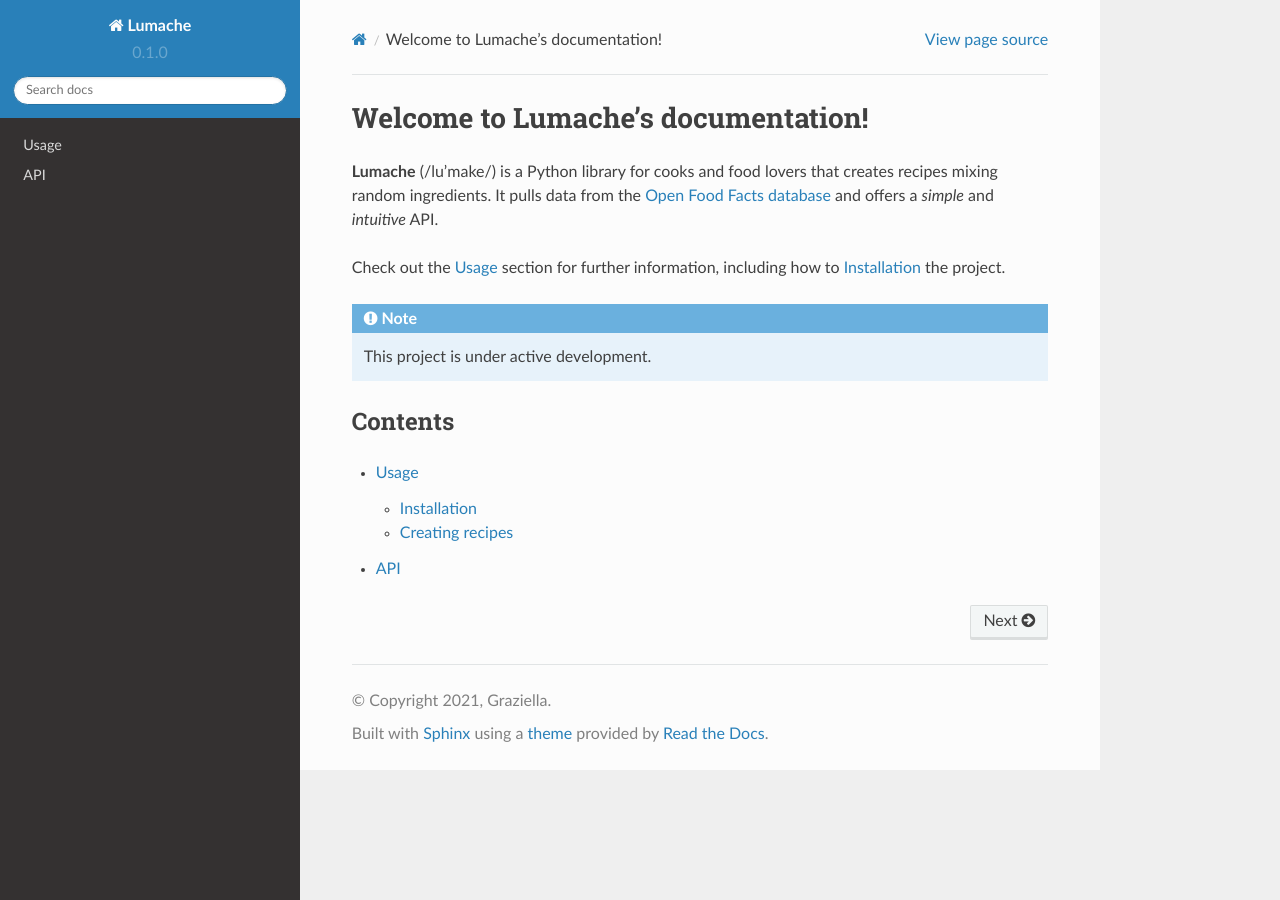
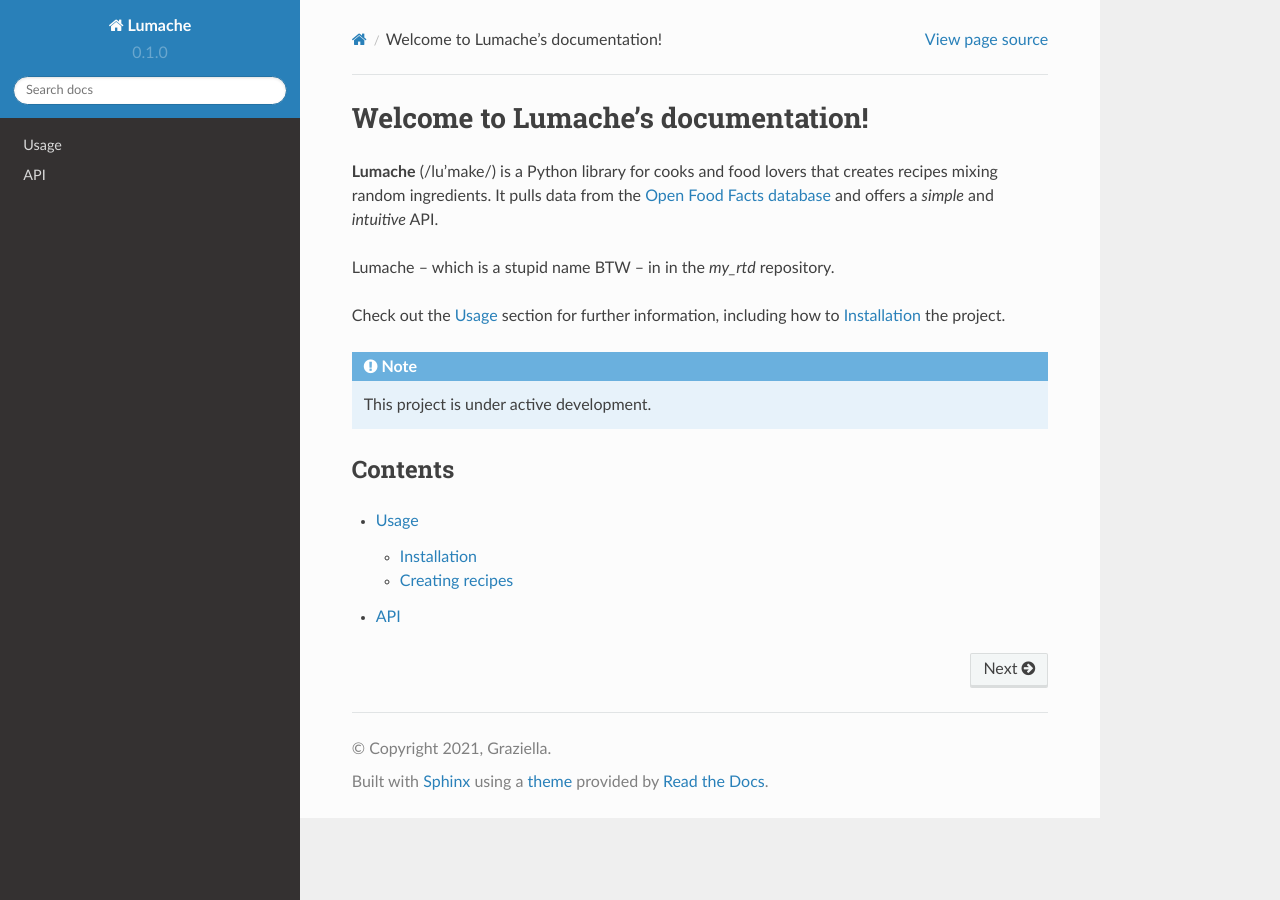
Before and after one commit to cabalamat/my_rtd, a Sphinx documentation site: the page built from docs/source/index.rst, in a window 1280 px wide. Built offline with Sphinx 7.4.7 and the Read the Docs theme 2.0.0, drawn with Linux system fonts in a browser that asks for light colours.

Commit message:
changed index

```diff
--- a/docs/source/index.rst
+++ b/docs/source/index.rst
@@ -5,6 +5,8 @@ Welcome to Lumache's documentation!
 that creates recipes mixing random ingredients.
 It pulls data from the `Open Food Facts database <https://world.openfoodfacts.org/>`_
 and offers a *simple* and *intuitive* API.
+
+Lumache -- which is a stupid name BTW -- in in the `my_rtd` repository.
 
 Check out the :doc:`usage` section for further information, including
 how to :ref:`installation` the project.
```
